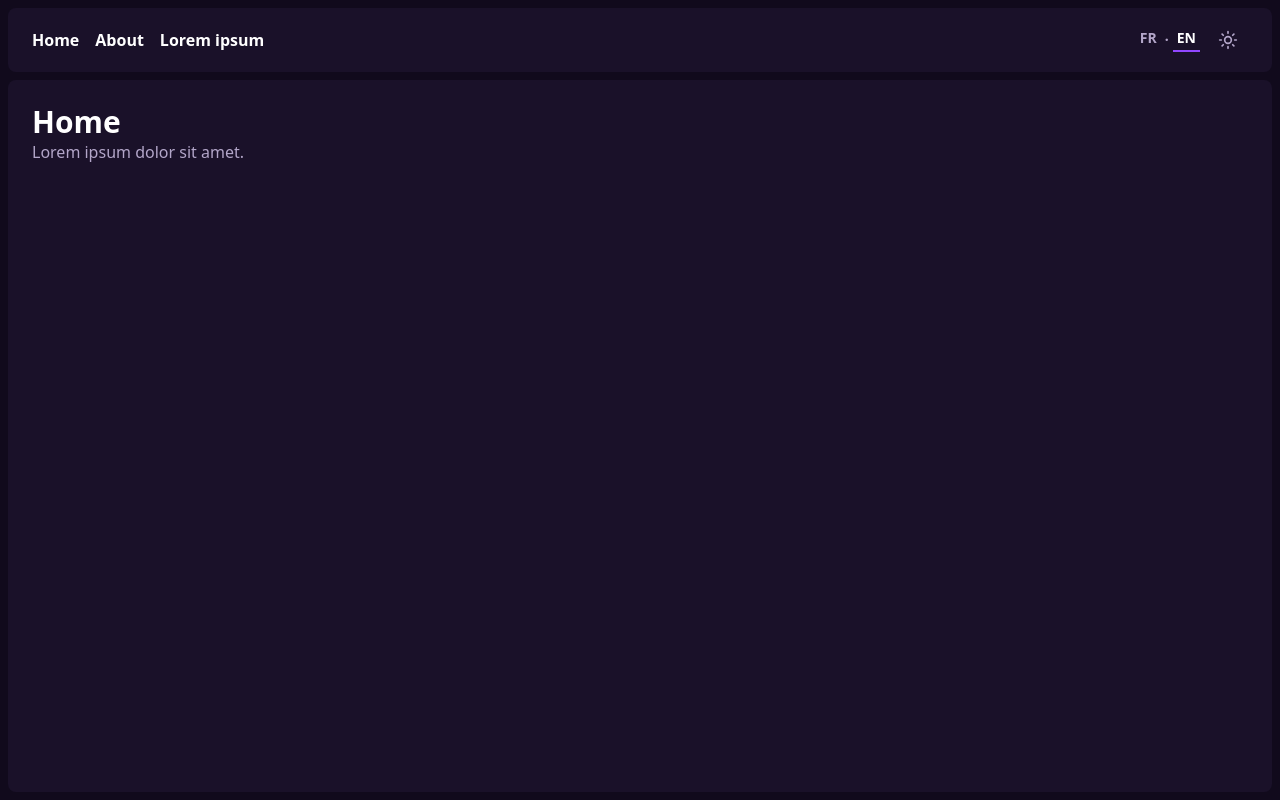
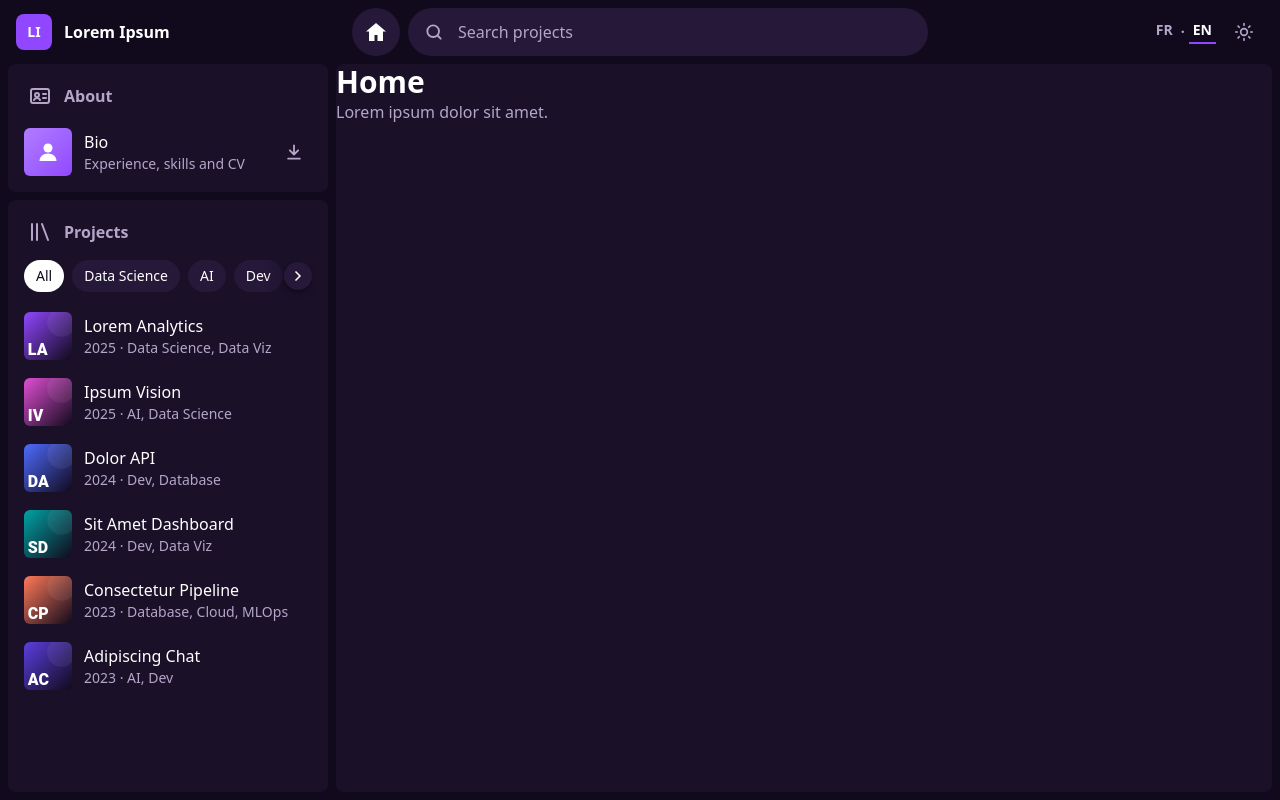
Before and after one commit to M-IZO/Portfolio, a React (Vite) app in the folder front/: page /en in a window 1280 px wide. Built offline with nearby package versions, Linux system fonts and the light colour scheme.

Commit message:
Adds the layout with the top bar and the sidebar

```diff
--- a/front/src/app/LangLayout.tsx
+++ b/front/src/app/LangLayout.tsx
@@ -1,10 +1,29 @@
-import { useTranslation } from 'react-i18next'
-import { Link, Outlet, useParams } from 'react-router'
-import LanguageToggle from '../components/LanguageToggle'
-import ThemeToggle from '../components/ThemeToggle'
+import { useCallback, useEffect, useRef, useState } from 'react'
+import { Outlet, useLocation, useParams } from 'react-router'
+import Drawer from '../components/Drawer'
+import Library from '../components/Library'
+import TopBar from '../components/TopBar'
 import { useSyncLang } from '../hooks/useLang'
 import { isLang, type Lang } from '../lib/lang'
 import { StandaloneNotFound } from '../pages/NotFound'
+
+const SIDEBAR_KEY = 'sidebar'
+
+function readCollapsed() {
+  try {
+    return localStorage.getItem(SIDEBAR_KEY) === 'collapsed'
+  } catch {
+    return false
+  }
+}
+
+function saveCollapsed(collapsed: boolean) {
+  try {
+    localStorage.setItem(SIDEBAR_KEY, collapsed ? 'collapsed' : 'expanded')
+  } catch {
+    // Storage can be unavailable; the sidebar still toggles.
+  }
+}
 
 function LangLayout() {
   const { lang } = useParams()
@@ -17,23 +36,46 @@
 }
 
 function Shell({ lang }: { lang: Lang }) {
-  const { t } = useTranslation()
   useSyncLang(lang)
 
+  const { pathname } = useLocation()
+  const mainRef = useRef<HTMLElement>(null)
+  // The drawer stays open only on the page it was opened from, so navigating closes it.
+  const [menuPath, setMenuPath] = useState<string | null>(null)
+  const menuOpen = menuPath === pathname
+  const closeMenu = useCallback(() => setMenuPath(null), [])
+
+  const [collapsed, setCollapsed] = useState(readCollapsed)
+  const toggleSidebar = () => {
+    saveCollapsed(!collapsed)
+    setCollapsed(!collapsed)
+  }
+
+  // The main panel scrolls on its own, so reset it on page change.
+  useEffect(() => {
+    mainRef.current?.scrollTo(0, 0)
+  }, [pathname])
+
   return (
-    <div className="flex min-h-screen flex-col gap-2 p-2">
-      <nav className="flex items-center gap-4 rounded-lg bg-surface px-6 py-3">
-        <Link to={`/${lang}`} className="font-bold hover:text-accent-hover">{t('nav.home')}</Link>
-        <Link to={`/${lang}/about`} className="font-bold hover:text-accent-hover">{t('nav.about')}</Link>
-        <Link to={`/${lang}/projects/lorem-ipsum`} className="font-bold hover:text-accent-hover">Lorem ipsum</Link>
-        <div className="ml-auto flex items-center gap-2">
-          <LanguageToggle />
-          <ThemeToggle />
-        </div>
-      </nav>
-      <main className="flex flex-1 flex-col rounded-lg bg-surface p-6">
-        <Outlet />
-      </main>
+    <div className="flex h-dvh flex-col">
+      <TopBar onOpenMenu={() => setMenuPath(pathname)} />
+
+      <div className="flex min-h-0 flex-1 gap-2 px-2 pb-2">
+        <aside
+          className={`hidden shrink-0 overflow-hidden transition-[width] duration-300 lg:block ${
+            collapsed ? 'w-[4.5rem]' : 'w-80'
+          }`}
+        >
+          <Library collapsed={collapsed} onToggle={toggleSidebar} />
+        </aside>
+        <main ref={mainRef} className="flex min-w-0 flex-1 flex-col overflow-y-auto rounded-lg bg-surface">
+          <Outlet />
+        </main>
+      </div>
+
+      <Drawer open={menuOpen} onClose={closeMenu}>
+        <Library />
+      </Drawer>
     </div>
   )
 }
```
